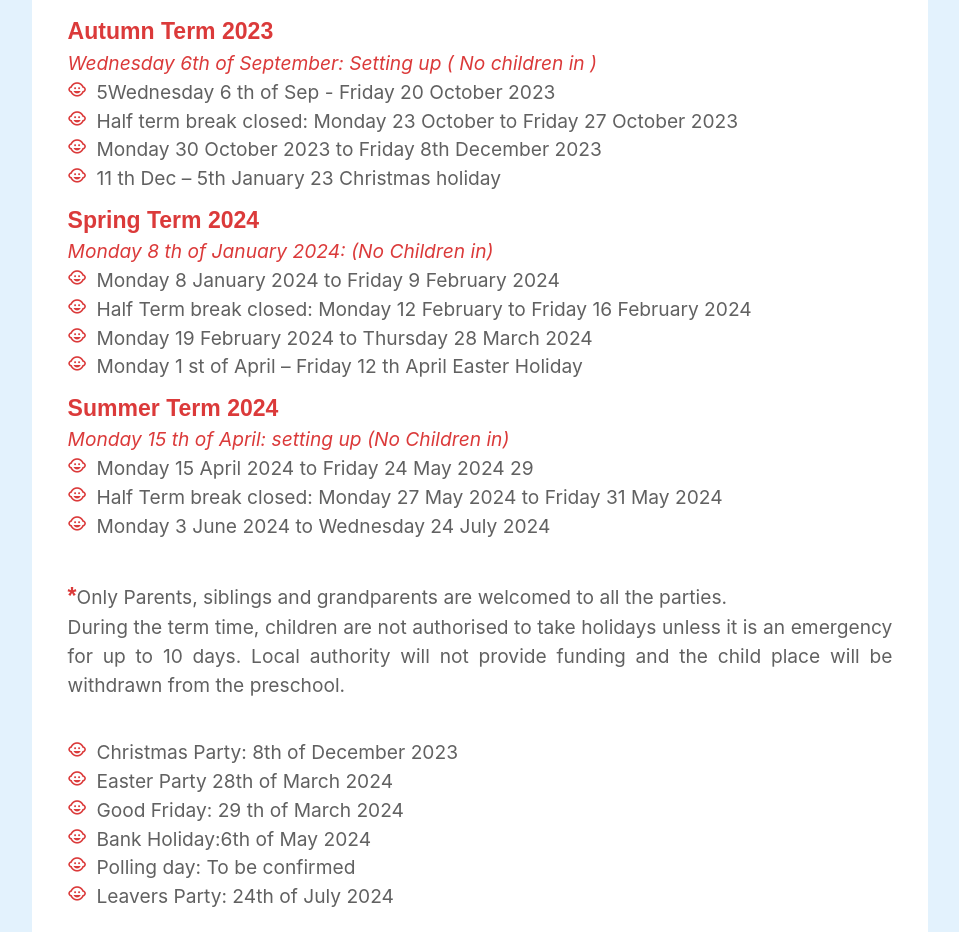
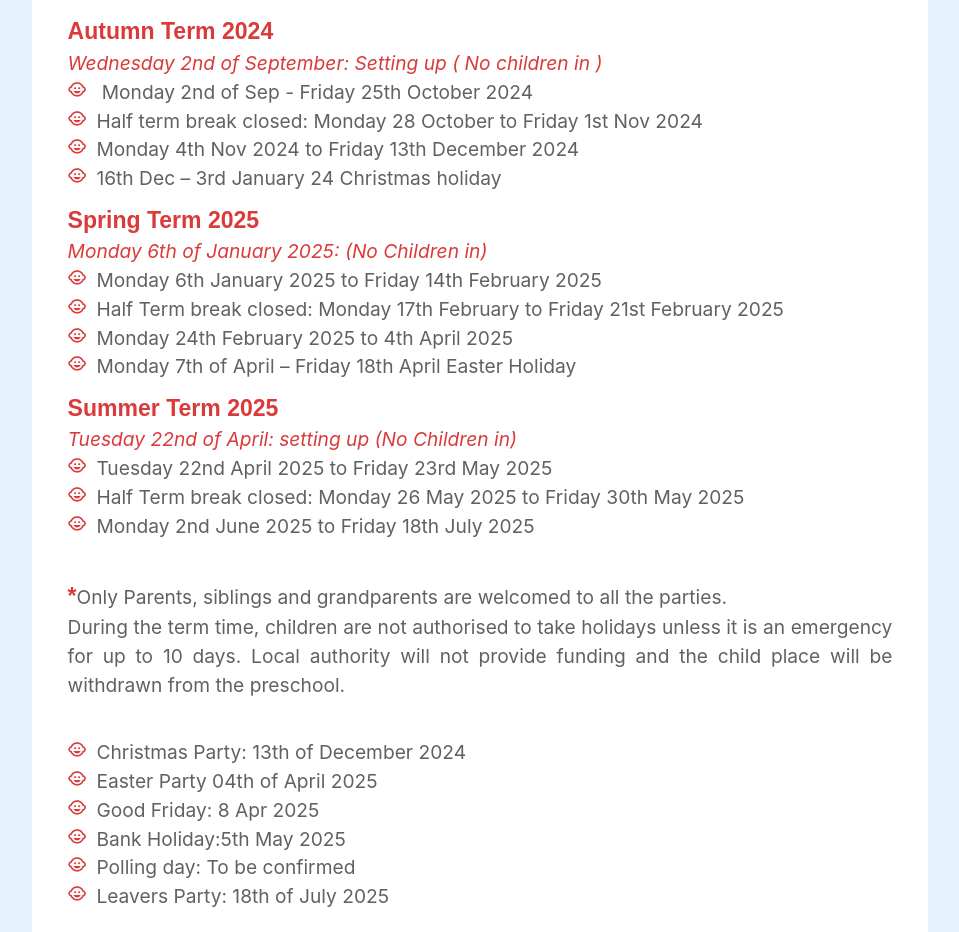
Before and after one commit to rajgthub/appdevdep, a React (Create React App) app: page /Termdates in a window 1280 px wide. Shown: the part 460-1392 px from the top of the page, without its empty margins (160-1119 px from the left). Built offline with nearby package versions, Linux system fonts and the light colour scheme.

Commit message:
updated term dates 24-25

```diff
--- a/src/components/Funding.js
+++ b/src/components/Funding.js
@@ -13,8 +13,8 @@ const Funding = () => {
         children from the term after their 2nd birthday and funded 3/4 year
         olds.
       </p>
-      <p>Under 3 years £11.50 per hour</p>
-      <p>Over 3 years £10.50 per hour</p>
+      <p>Child under 3 is £11.50</p>
+      <p>Child over 3 is £10.50</p>
       <br />
       <p className="grey-text text-darken-2">
         Parents are billed at the beginning of each term usually 11 or 14 weeks.
--- /dev/null
+++ b/src/components/TermDates2024.js
@@ -0,0 +1,94 @@
+import React from "react"
+const TermDates2024 = () => (
+  <>
+    <h5 className="blue-text text-lighten-2">
+      Term dates for next academic year (Sept 2024 - July 2025)
+    </h5>
+    <span className="termDates-header">Autumn Term 2024</span>
+    <br />
+    <i>Wednesday 2nd of September: Setting up ( No children in )</i>
+    <ul className=" list grey-text text-darken-2">
+      <li>
+        <i className=" tiny material-icons">child_care</i> Monday 2nd of Sep - Friday 25th October 2024{" "}
+      </li>
+      <li>
+        <i className=" tiny material-icons">child_care</i>Half term break closed: Monday 28 October to Friday 1st Nov 2024
+      </li>
+      <li>
+        <i className=" tiny material-icons">child_care</i>Monday 4th Nov 2024 to Friday 13th December 2024
+      </li>
+      <li>
+        <i className=" tiny material-icons">child_care</i>16th Dec – 3rd January 24 Christmas holiday
+      </li>
+    </ul>
+    <span className="termDates-header">Spring Term 2025</span>
+    <br />
+    <i>Monday 6th of January 2025: (No Children in)</i>
+    <ul className=" list grey-text text-darken-2">
+      <li>
+        <i className=" tiny material-icons">child_care</i>Monday 6th January 2025 to Friday 14th February 2025
+      </li>
+      <li>
+        <i className=" tiny material-icons">child_care</i>Half Term break closed: Monday 17th February to Friday 21st February 2025
+      </li>
+      <li>
+        <i className=" tiny material-icons">child_care</i>Monday 24th February 2025 to 4th April 2025
+      </li>
+      <li>
+        <i className=" tiny material-icons">child_care</i>Monday 7th of April – Friday 18th April Easter Holiday
+      </li>
+    </ul>
+    <span className="termDates-header">Summer Term 2025</span>
+    <br />
+    <i>Tuesday 22nd of April: setting up (No Children in)</i>
+    <ul className=" list grey-text text-darken-2">
+      <li>
+        <i className=" tiny material-icons">child_care</i>Tuesday 22nd April 2025 to Friday 23rd May 2025
+      </li>
+      <li>
+        <i className=" tiny material-icons">child_care</i>Half Term break closed: Monday 26 May 2025 to Friday 30th May 2025
+      </li>
+      <li>
+        <i className=" tiny material-icons">child_care</i>Monday 2nd June 2025 to Friday 18th July 2025
+      </li>
+    </ul>
+    <br />
+    <p className="grey-text text-darken-2">
+      <span className="termDates-header">*</span>
+      Only Parents, siblings and grandparents are welcomed to all the parties.
+      <br />
+      During the term time, children are not authorised to take
+      holidays unless it is an emergency for up to 10 days. Local
+      authority will not provide funding and the child place will be
+      withdrawn from the preschool.
+    </p>
+    <br />
+    <ul className=" list grey-text text-darken-2">
+      <li>
+        <i className=" tiny material-icons">child_care</i>Christmas Party:
+        <span> </span>13th of December 2024
+      </li>
+      <li>
+        <i className=" tiny material-icons">child_care</i>Easter Party
+        <span> </span>04th of April 2025
+      </li>
+      <li>
+        <i className=" tiny material-icons">child_care</i>Good Friday:
+        <span> </span>8 Apr 2025
+      </li>
+      <li>
+        <i className=" tiny material-icons">child_care</i>Bank Holiday:
+        <span>5th May 2025</span>
+      </li>
+      <li>
+        <i className=" tiny material-icons">child_care</i>Polling day:
+        <span> </span>To be confirmed
+      </li>
+      <li>
+        <i className=" tiny material-icons">child_care</i>Leavers Party:
+        <span> </span>18th of July 2025
+      </li>
+    </ul>
+  </>
+)
+export { TermDates2024 as default }
--- a/src/components/Termdates.js
+++ b/src/components/Termdates.js
@@ -1,11 +1,11 @@
 import React from "react"
 import VacancyAlert from './VacancyAlert'
-import TermDates2023 from "./TermDates2023"
+import TermDates2024 from "./TermDates2024"
 const Termdates = () => {
   return (
     <div className='col s12 homeWrapper'>
      <VacancyAlert />
-     <TermDates2023 />
+     <TermDates2024 />
     </div>
   )
 }
```
